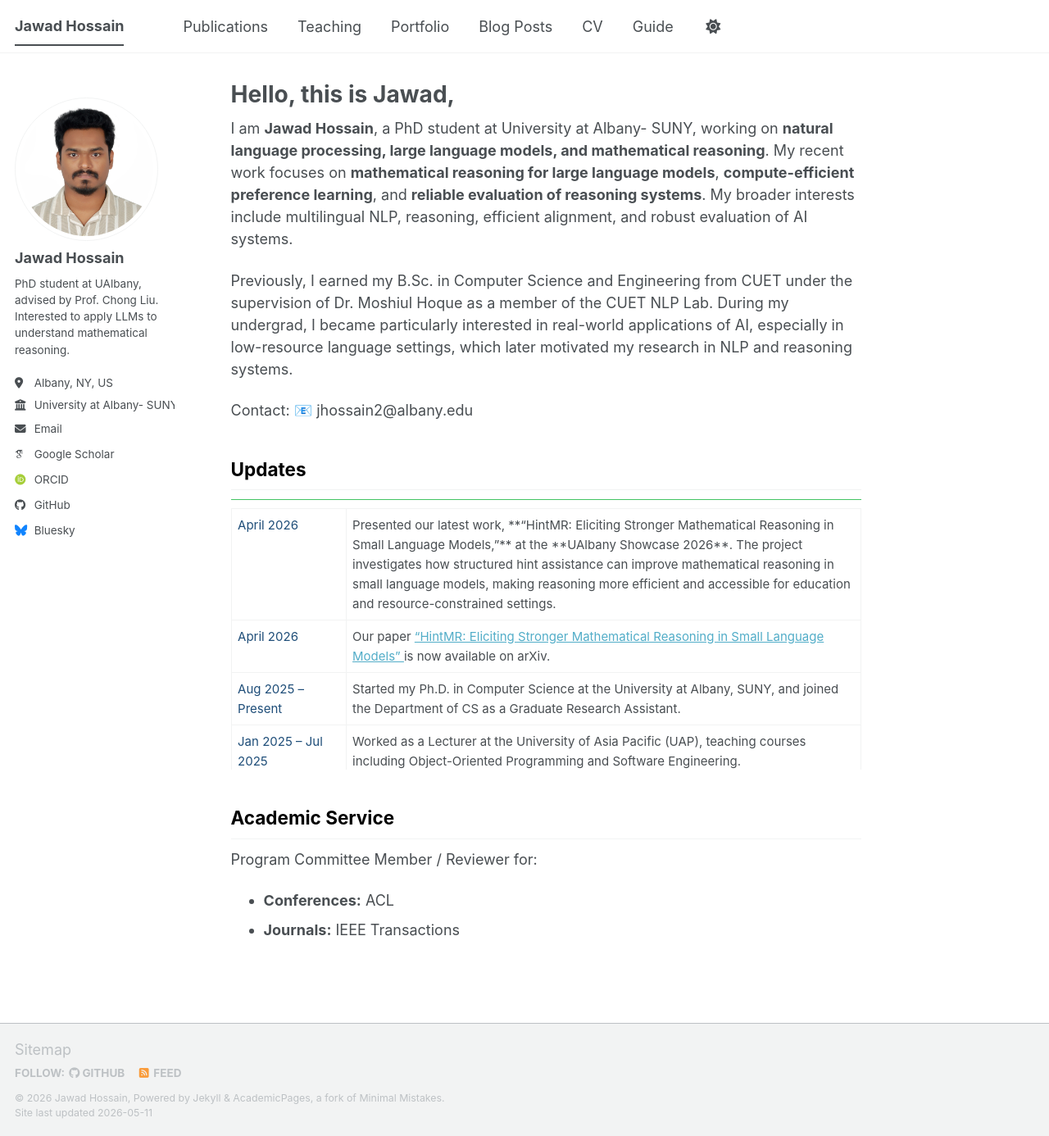
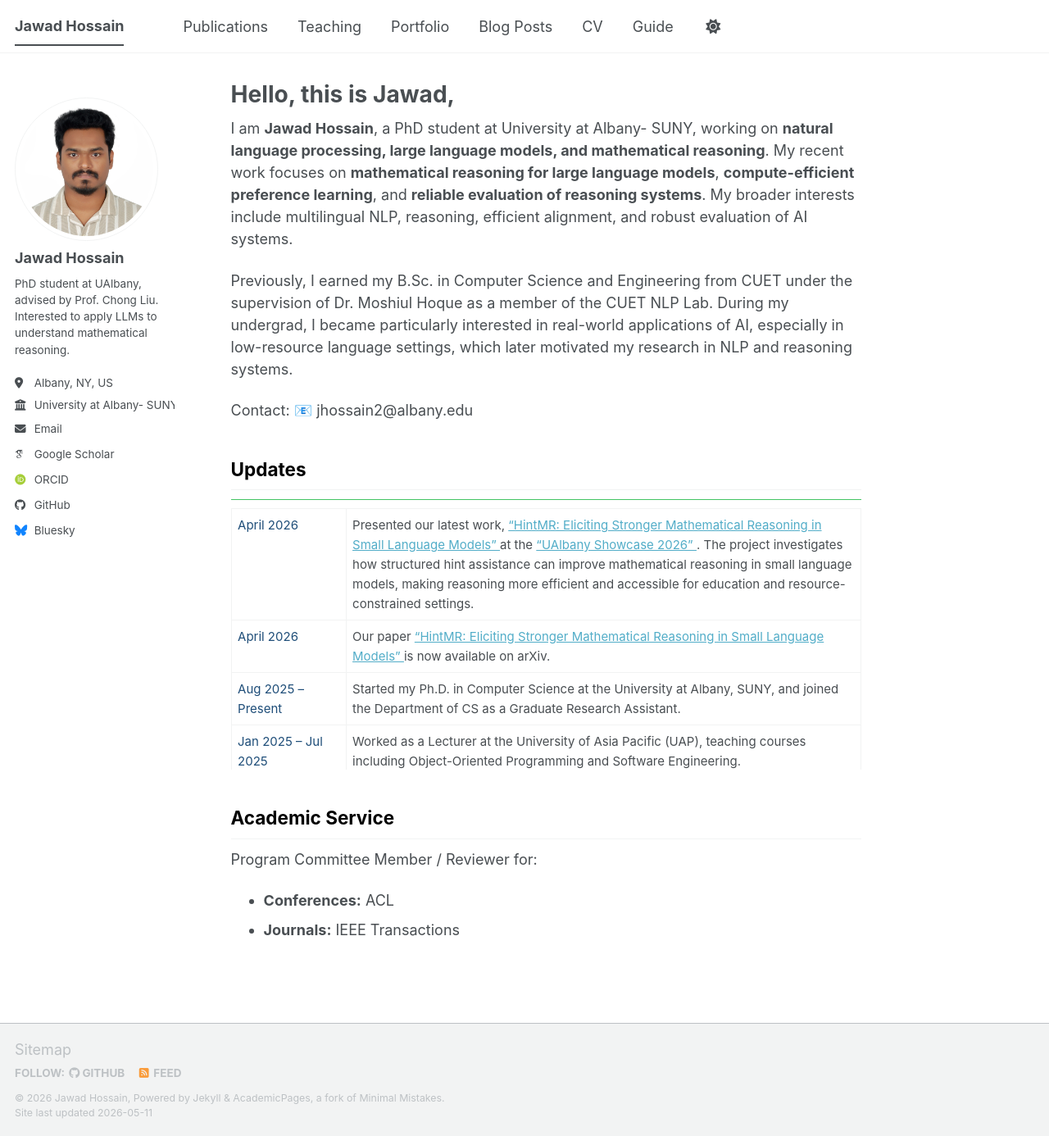
Before and after one commit to Jawad039/jawad039.github.io, a Jekyll site: the page built from _pages/about.md, in a window 1280 px wide and 1386 px high. Shown: the whole window at 82% size. Built offline with Jekyll 4.4.1, drawn with Linux system fonts in a browser that asks for light colours; some web fonts are replaced; a script bundle is joined from its source files by our own code; library files that are not in the unit come from our copies; part of the change alters nothing that is shown.

```diff
--- a/_pages/about.md
+++ b/_pages/about.md
@@ -17,7 +17,7 @@ Contact: 📧 jhossain2@albany.edu
 
 <tr>
 <td style="color:#1f4e79; width:140px; vertical-align: top;">April 2026</td>
-<td>Presented our latest work, **“HintMR: Eliciting Stronger Mathematical Reasoning in Small Language Models,”** at the **UAlbany Showcase 2026**. The project investigates how structured hint assistance can improve mathematical reasoning in small language models, making reasoning more efficient and accessible for education and resource-constrained settings.</td>
+<td>Presented our latest work, <a href="https://arxiv.org/abs/2604.12229"> “HintMR: Eliciting Stronger Mathematical Reasoning in Small Language Models” </a> at the <a href="https://www.albany.edu/ualbany-showcase/2026"> “UAlbany Showcase 2026” </a>. The project investigates how structured hint assistance can improve mathematical reasoning in small language models, making reasoning more efficient and accessible for education and resource-constrained settings.</td>
 </tr>
 
 <tr>
```
